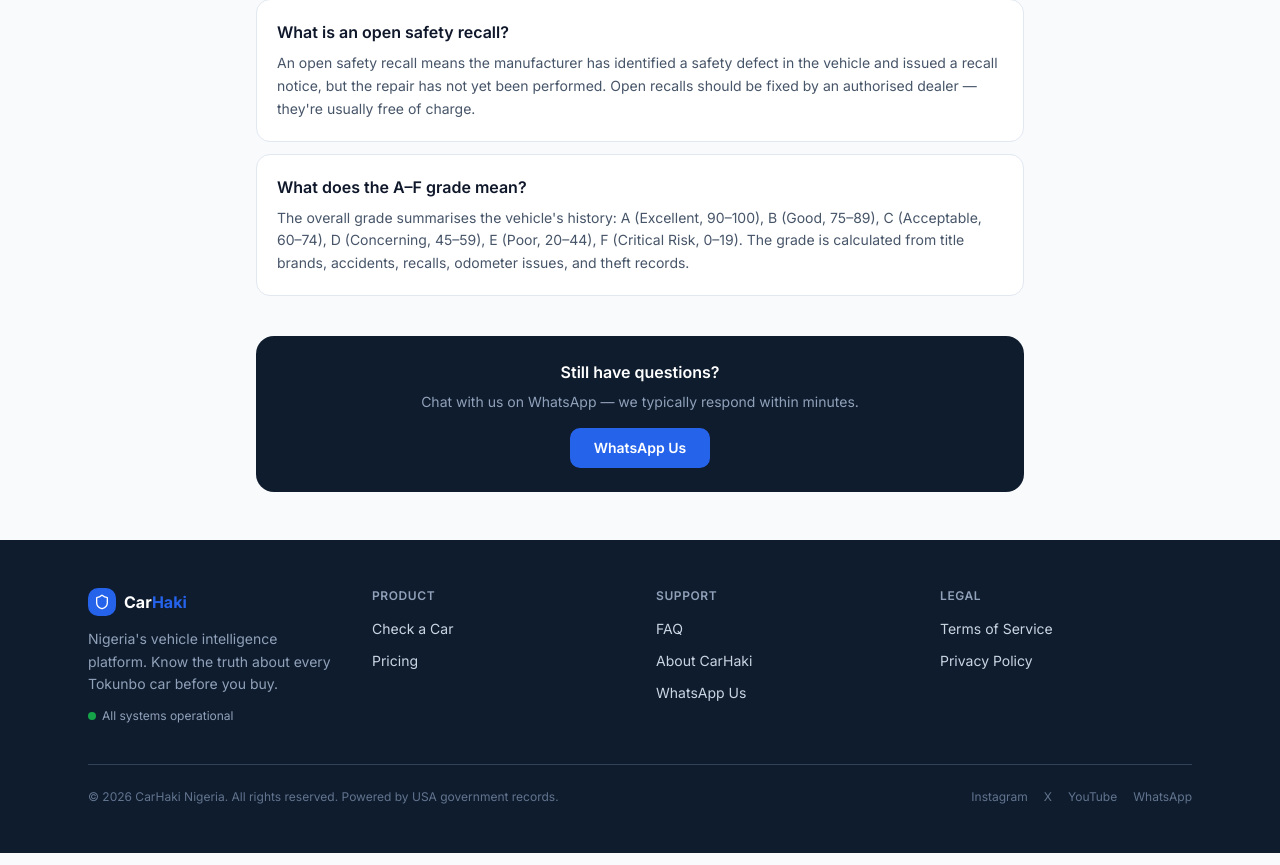
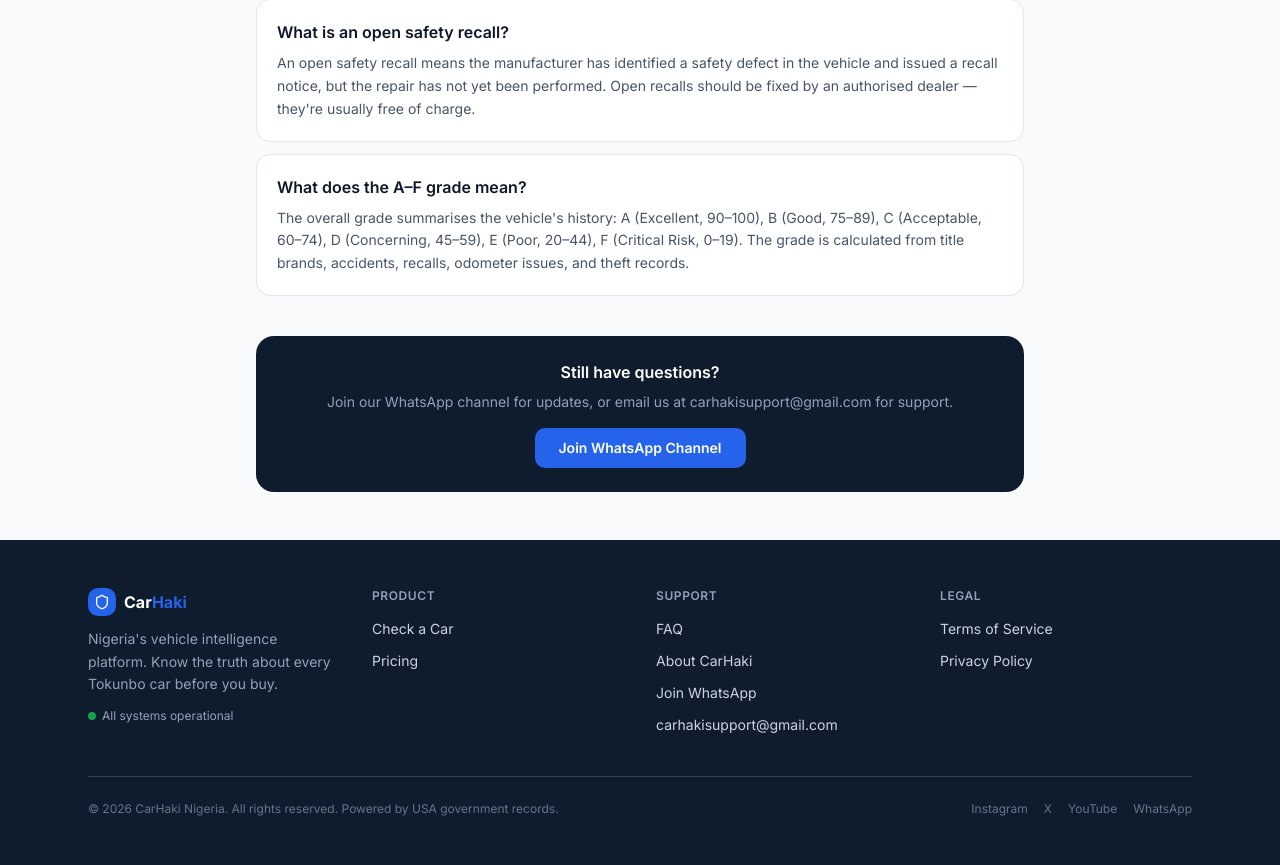
Before and after one commit to carhakidev/carhaki-web, a Next.js app: page /faq in a window 1280 px wide. Shown: the part 1801-2666 px from the top of the page. Built offline with nearby package versions, Linux system fonts and the light colour scheme; no server answers.

Commit message:
feat: replace WhatsApp number with group link, add carhakisupport@gmail.com across all pages

```diff
--- a/src/app/(main)/faq/page.tsx
+++ b/src/app/(main)/faq/page.tsx
@@ -42,7 +42,7 @@ const faqs = [
       },
       {
         q: 'What if no data is found for my VIN?',
-        a: 'If CarHaki cannot retrieve any data for your VIN, we will issue a full refund. Contact us on WhatsApp within 24 hours of your purchase.',
+        a: 'If CarHaki cannot retrieve any data for your VIN, we will issue a full refund. Email us at carhakisupport@gmail.com within 24 hours of your purchase.',
       },
       {
         q: 'Is my payment secure?',
@@ -103,13 +103,13 @@ export default function FAQPage() {
         <div className="mt-10 bg-ch-navy rounded-2xl p-6 text-center text-white">
           <p className="font-semibold mb-2">Still have questions?</p>
           <p className="text-slate-400 text-sm mb-4">
-            Chat with us on WhatsApp — we typically respond within minutes.
+            Join our WhatsApp channel for updates, or email us at carhakisupport@gmail.com for support.
           </p>
           <a
-            href="https://wa.me/2349015906190"
+            href="https://chat.whatsapp.com/CL4YVA9Ny0gG6vWfFIAQZP?mode=gi_t"
             className="inline-block bg-ch-blue hover:bg-ch-blue-dark text-white text-sm font-semibold px-6 py-2.5 rounded-lg transition-colors"
           >
-            WhatsApp Us
+            Join WhatsApp Channel
           </a>
         </div>
       </div>
--- a/src/app/(main)/payments/failed/page.tsx
+++ b/src/app/(main)/payments/failed/page.tsx
@@ -15,7 +15,7 @@ export default function PaymentFailedPage() {
           <Link href="/search">
             <Button className="w-full bg-ch-blue hover:bg-ch-blue-dark text-white">Try Again</Button>
           </Link>
-          <a href="https://wa.me/2349015906190">
+          <a href="https://chat.whatsapp.com/CL4YVA9Ny0gG6vWfFIAQZP?mode=gi_t">
             <Button variant="outline" className="w-full border-ch-border">Contact Support on WhatsApp</Button>
           </a>
           <Link href="/dashboard">
--- a/src/app/(main)/payments/success/page.tsx
+++ b/src/app/(main)/payments/success/page.tsx
@@ -72,13 +72,13 @@ function PaymentSuccessContent() {
           </div>
           <h1 className="text-2xl font-bold text-ch-text mb-2">Payment Not Confirmed</h1>
           <p className="text-ch-text-secondary mb-6">
-            We couldn&apos;t confirm your payment yet. If you were charged, your report will appear in your dashboard shortly — or contact us on WhatsApp.
+            We couldn&apos;t confirm your payment yet. If you were charged, your report will appear in your dashboard shortly — or email carhakisupport@gmail.com.
           </p>
           <div className="flex flex-col gap-3">
             <Link href="/dashboard">
               <Button className="w-full bg-ch-blue hover:bg-ch-blue-dark text-white">Check My Dashboard</Button>
             </Link>
-            <a href="https://wa.me/2349015906190">
+            <a href="https://chat.whatsapp.com/CL4YVA9Ny0gG6vWfFIAQZP?mode=gi_t">
               <Button variant="outline" className="w-full border-ch-border">Contact Support</Button>
             </a>
           </div>
@@ -112,7 +112,7 @@ function PaymentSuccessContent() {
         </div>
         <p className="text-xs text-ch-text-muted mt-4">
           Questions?{' '}
-          <a href="https://wa.me/2349015906190" className="text-ch-blue hover:underline">WhatsApp us</a>
+          <a href="mailto:carhakisupport@gmail.com" className="text-ch-blue hover:underline">carhakisupport@gmail.com</a>
         </p>
       </div>
     </div>
--- a/src/app/(main)/pricing/page.tsx
+++ b/src/app/(main)/pricing/page.tsx
@@ -46,7 +46,7 @@ const paymentMethods = [
 const faqs = [
   {
     q: 'What if no data is found for my VIN?',
-    a: 'If we cannot retrieve any data for your VIN, we will issue a full refund. Contact us on WhatsApp within 24 hours of purchase.',
+    a: 'If we cannot retrieve any data for your VIN, we will issue a full refund. Email carhakisupport@gmail.com within 24 hours of purchase.',
   },
   {
     q: 'How long does a report take?',
--- a/src/components/layout/Footer.tsx
+++ b/src/components/layout/Footer.tsx
@@ -9,7 +9,8 @@ const footerLinks = {
   Support: [
     { label: 'FAQ', href: '/faq' },
     { label: 'About CarHaki', href: '/about' },
-    { label: 'WhatsApp Us', href: 'https://wa.me/2349015906190' },
+    { label: 'Join WhatsApp', href: 'https://chat.whatsapp.com/CL4YVA9Ny0gG6vWfFIAQZP?mode=gi_t' },
+    { label: 'carhakisupport@gmail.com', href: 'mailto:carhakisupport@gmail.com' },
   ],
   Legal: [
     { label: 'Terms of Service', href: '/terms' },
@@ -21,7 +22,7 @@ const socials = [
   { label: 'Instagram', href: 'https://instagram.com/carhakinigeria' },
   { label: 'X', href: 'https://twitter.com/carhakinigeria' },
   { label: 'YouTube', href: 'https://youtube.com/@carhakinigeria' },
-  { label: 'WhatsApp', href: 'https://wa.me/2349015906190' },
+  { label: 'WhatsApp', href: 'https://chat.whatsapp.com/CL4YVA9Ny0gG6vWfFIAQZP?mode=gi_t' },
 ];
 
 export default function Footer() {
```
